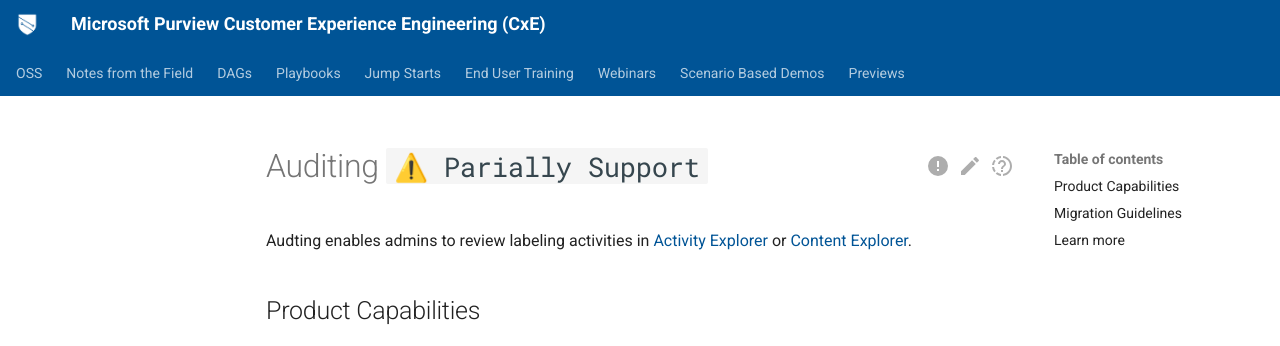
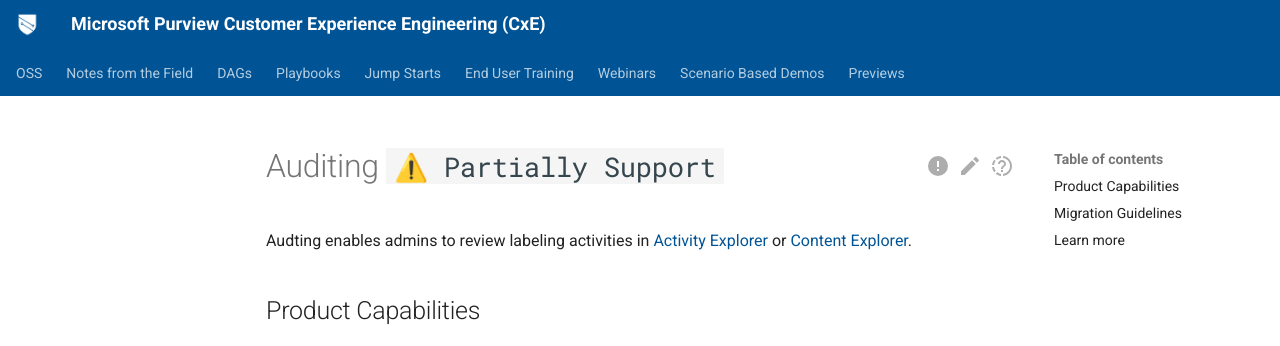
Before and after one commit to microsoft/ComplianceCxE, an MkDocs documentation site: the page built from docs/playbooks/AIP2MIP/Features/Audit/Auditing.md, in a window 1280 px wide and 1316 px high. Shown: the top 346 px of the window. Built offline with MkDocs 1.6.1 and Material for MkDocs 9.7.7, drawn with Linux system fonts in a browser that asks for light colours.

Commit message:
Update Auditing.md

```diff
--- a/docs/playbooks/AIP2MIP/Features/Audit/Auditing.md
+++ b/docs/playbooks/AIP2MIP/Features/Audit/Auditing.md
@@ -1,4 +1,4 @@
-# Auditing `⚠️ Parially Support`
+# Auditing `⚠️ Partially Support`
 
 Audting enables admins to review labeling activities in [Activity Explorer](https://learn.microsoft.com/en-us/microsoft-365/compliance/data-classification-activity-explorer) or [Content Explorer](https://learn.microsoft.com/en-us/microsoft-365/compliance/data-classification-content-explorer).
 
```
